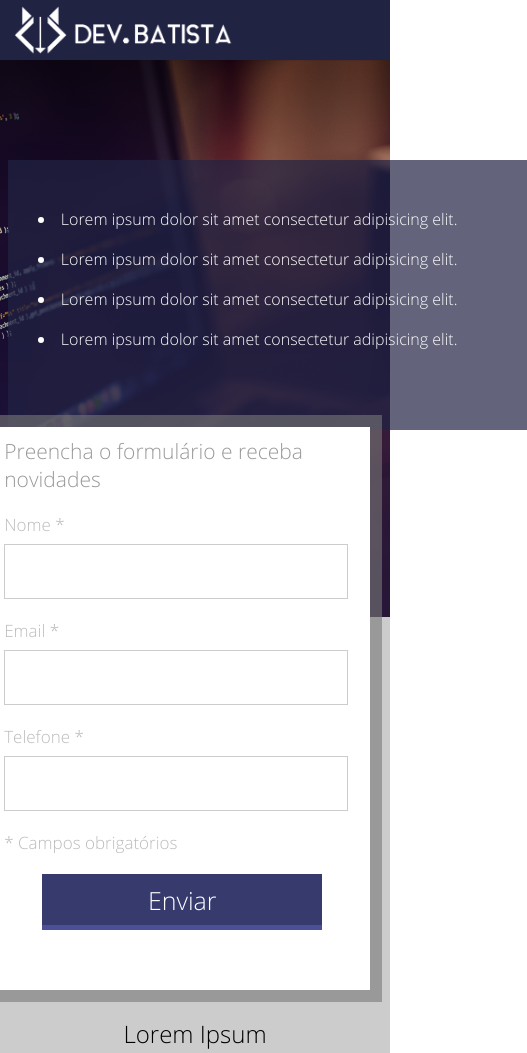
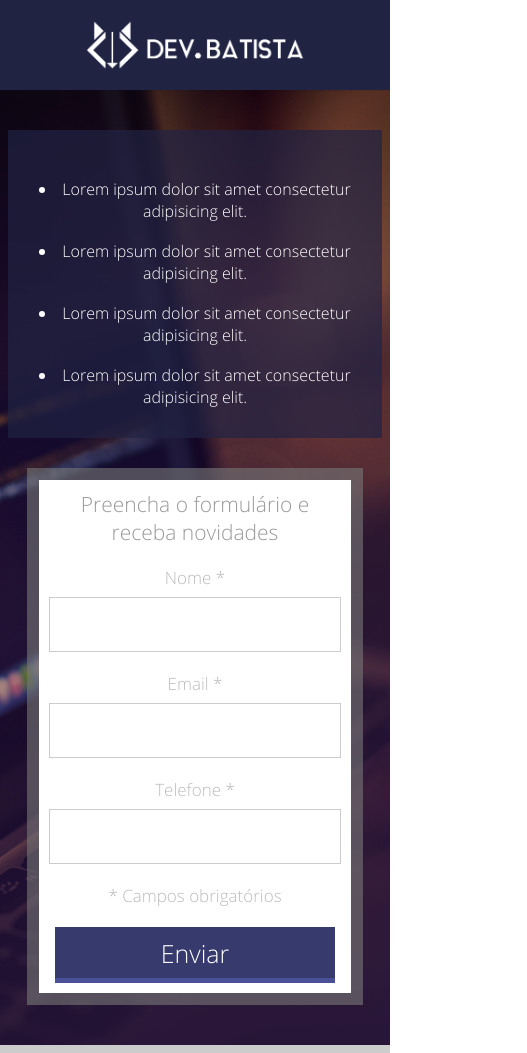
Before and after one commit to devbatista/landing_page01, a plain HTML site: page index.html in a window 390 px wide. Shown: the top 1053 px of the page, 527 px wide, since content can reach past the window. Drawn offline with Linux system fonts and the light colour scheme.

Commit message:
Finalização do projeto

```diff
--- a/css/style.css
+++ b/css/style.css
@@ -5,7 +5,8 @@
     font-family: "Open Sans";
 }
 
-html, body {
+html,
+body {
     height: 100%;
 }
 
@@ -14,17 +15,22 @@ html, body {
     font-family: "Open Sans";
 }
 
-header {
-    width: 100%;
-    height: 60px;
-    background-color: #212343;
-    padding: 0 2%;
+.clear {
+    clear: both;
+    /* Para limpar todos os floats que tiverem antes */
 }
 
 .container {
     max-width: 1280px;
     width: 100%;
     margin: 0 auto;
+}
+
+header {
+    width: 100%;
+    padding: 0 2%;
+    height: 60px;
+    background-color: #212343;
 }
 
 header img {
@@ -38,11 +44,13 @@ section.banner {
     width: 100%;
     height: 557px;
     background-image: url('../images/header_bg.png');
-    background-size: cover; /* Cobrir toda a área */
-    background-position: center; /* Centralizar o background */
+    background-size: cover;
+    /* Cobrir toda a área */
+    background-position: center;
+    /* Centralizar o background */
 }
 
-section.banner > .container {
+section.banner>.container {
     height: 100%;
 }
 
@@ -50,14 +58,16 @@ section.banner > .container {
     padding: 10px;
     width: 400px;
     height: calc(100% + 30px);
-    position: relative; /* Para ser possível manipular a posição de todos os lados */
+    position: relative;
+    /* Para ser possível manipular a posição de todos os lados */
     top: -15px;
     border-width: 12px;
     border-style: solid;
     border-color: rgba(120, 120, 120, 0.6);
     float: right;
     background-color: #fff;
-    background-clip: padding-box; /* Que comece a partir do limite do tamanho da div */
+    background-clip: padding-box;
+    /* Que comece a partir do limite do tamanho da div */
     /*background-origin segue a mesma linha, porém para imagens*/
 }
 
@@ -71,7 +81,8 @@ section.banner > .container {
     margin-top: 20px;
 }
 
-.input-group span, .form p {
+.input-group span,
+.form p {
     display: inline-block;
     width: 100%;
     font-size: 17px;
@@ -121,7 +132,8 @@ section.banner > .container {
 }
 
 .list ul {
-    list-style-position: inside; /* ficar para dentro */
+    list-style-position: inside;
+    /* ficar para dentro */
 }
 
 .list ul li {
@@ -141,6 +153,7 @@ section.info h2 {
 
 section.info p {
     margin: 15px 0;
+    max-width: 768px;
     width: 100%;
     display: inline-block;
     text-align: justify;
@@ -184,16 +197,13 @@ section.product {
 }
 
 .single p {
+    display: inline-block;
     text-align: justify;
-    padding: 10px 25px;
+    padding: 10px;
 }
 
 .single img {
     width: 70px;
-}
-
-.clear {
-    clear: both; /* Para limpar todos os floats que tiverem antes */
 }
 
 footer {
@@ -203,7 +213,7 @@ footer {
     color: #fff;
 }
 
-footer p{
+footer p {
     margin-top: 8px;
 }
 
@@ -215,3 +225,82 @@ footer a {
 footer a:hover {
     text-decoration: underline;
 }
+
+@media screen and (max-width: 1024px) {
+    header {
+        height: auto;
+        width: 100%;
+        padding: 15px 0;
+        text-align: center;
+    }
+
+    header img {
+        margin: 0;
+        padding-top: 5px;
+    }
+
+    .list {
+        padding: 30px 0;
+        width: 40%;
+        margin-top: 30px;
+        display: inline-block;
+        max-width: 500px;
+        height: auto;
+    }
+
+    section.banner {
+        width: 100%;
+        padding: 40px 2%;
+        height: auto;
+        text-align: center;
+    }
+
+    .form {
+        top: 0;
+        padding: 10px;
+        width: 60%;
+        height: 100%;
+        max-width: 400px;
+        display: inline-block;
+    }
+
+    .input-group input[type=text] {
+        width: 100%;
+        height: 55px;
+    }
+
+    .form input[type=submit] {
+        max-width: 280px;
+        height: 56px;
+        width: 100%;
+    }
+}
+
+@media screen and (max-width: 768px) {
+    section.info {
+        padding-right: 4%;
+        padding-left: 4%;
+    }
+
+    .list {
+        margin-top: 0;
+        float: none;
+        display: inline-block;
+        width: 100%;
+    }
+
+    .form {
+        float: none;
+        display: inline-block;
+        width: 90%;
+        margin-top: 30px;
+    }
+
+    .single {
+        float: none;
+        display: inline-block;
+        width: 100%;
+        max-width: 600px;
+        padding: 30px 0;
+    }
+}
--- a/index.html
+++ b/index.html
@@ -17,6 +17,7 @@
 
     <section class="banner">
         <div class="container">
+            <div>
                 <div class="list">
                     <ul>
                         <li>Lorem ipsum dolor sit amet consectetur adipisicing elit.</li>
@@ -25,6 +26,8 @@
                         <li>Lorem ipsum dolor sit amet consectetur adipisicing elit.</li>
                     </ul>
                 </div>
+            </div>
+            <div>
                 <div class="form">
                     <h2>Preencha o formulário e receba novidades</h2>
                     <form action="">
@@ -51,12 +54,19 @@
                     </form>
                 </div>
             </div>
+            <div class="clear"></div>
+        </div>
     </section>
 
     <section class="info">
         <div class="container">
             <h2>Lorem Ipsum</h2>
-            <p>Lorem Ipsum is simply dummy text of the printing and typesetting industry. Lorem Ipsum has been the industry's standard dummy text ever since the 1500s, when an unknown printer took a galley of type and scrambled it to make a type specimen book. It has survived not only five centuries, but also the leap into electronic typesetting, remaining essentially unchanged. It was popularised in the 1960s with the release of Letraset sheets containing Lorem Ipsum passages, and more recently with desktop publishing software like Aldus PageMaker including versions of Lorem Ipsum.</p>
+            <p>Lorem Ipsum is simply dummy text of the printing and typesetting industry. Lorem Ipsum has been the
+                industry's standard dummy text ever since the 1500s, when an unknown printer took a galley of type and
+                scrambled it to make a type specimen book. It has survived not only five centuries, but also the leap
+                into electronic typesetting, remaining essentially unchanged. It was popularised in the 1960s with the
+                release of Letraset sheets containing Lorem Ipsum passages, and more recently with desktop publishing
+                software like Aldus PageMaker including versions of Lorem Ipsum.</p>
         </div>
 
         <div class="arrow">
@@ -73,7 +83,11 @@
                     <div><img src="./images/icon.png" alt=""></div>
                     <div class="text-single">
                         <h2>Lorem ipsum</h2>
-                        <p>Lorem Ipsum is simply dummy text of the printing and typesetting industry. Lorem Ipsum has been the industry's standard dummy text ever since the 1500s, when an unknown printer took a galley of type and scrambled it to make a type specimen book. It has survived not only five centuries, but also the leap into electronic typesetting, remaining essentially unchanged.</p>
+                        <p>Lorem Ipsum is simply dummy text of the printing and typesetting industry. Lorem Ipsum has
+                            been the industry's standard dummy text ever since the 1500s, when an unknown printer took a
+                            galley of type and scrambled it to make a type specimen book. It has survived not only five
+                            centuries, but also the leap into electronic typesetting, remaining essentially unchanged.
+                        </p>
                     </div>
                 </div>
 
@@ -81,7 +95,11 @@
                     <div><img src="./images/icon.png" alt=""></div>
                     <div class="text-single">
                         <h2>Lorem ipsum</h2>
-                        <p>Lorem Ipsum is simply dummy text of the printing and typesetting industry. Lorem Ipsum has been the industry's standard dummy text ever since the 1500s, when an unknown printer took a galley of type and scrambled it to make a type specimen book. It has survived not only five centuries, but also the leap into electronic typesetting, remaining essentially unchanged.</p>
+                        <p>Lorem Ipsum is simply dummy text of the printing and typesetting industry. Lorem Ipsum has
+                            been the industry's standard dummy text ever since the 1500s, when an unknown printer took a
+                            galley of type and scrambled it to make a type specimen book. It has survived not only five
+                            centuries, but also the leap into electronic typesetting, remaining essentially unchanged.
+                        </p>
                     </div>
                 </div>
 
@@ -89,7 +107,11 @@
                     <div><img src="./images/icon.png" alt=""></div>
                     <div class="text-single">
                         <h2>Lorem ipsum</h2>
-                        <p>Lorem Ipsum is simply dummy text of the printing and typesetting industry. Lorem Ipsum has been the industry's standard dummy text ever since the 1500s, when an unknown printer took a galley of type and scrambled it to make a type specimen book. It has survived not only five centuries, but also the leap into electronic typesetting, remaining essentially unchanged.</p>
+                        <p>Lorem Ipsum is simply dummy text of the printing and typesetting industry. Lorem Ipsum has
+                            been the industry's standard dummy text ever since the 1500s, when an unknown printer took a
+                            galley of type and scrambled it to make a type specimen book. It has survived not only five
+                            centuries, but also the leap into electronic typesetting, remaining essentially unchanged.
+                        </p>
                     </div>
                 </div>
             </div>
```
Also changed, not shown: 1 other file. Lines whose indentation alone changed are shown as unchanged.
